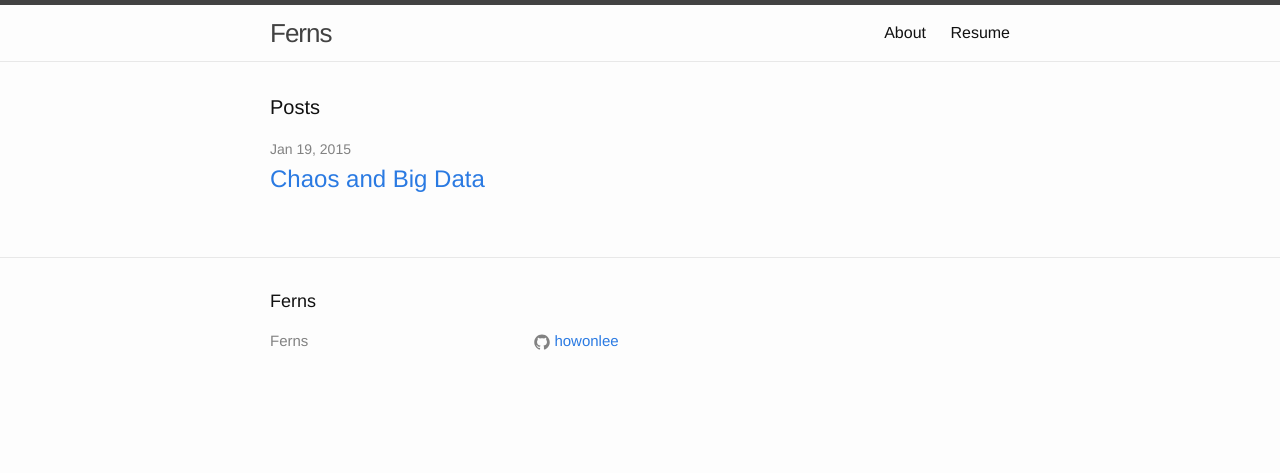
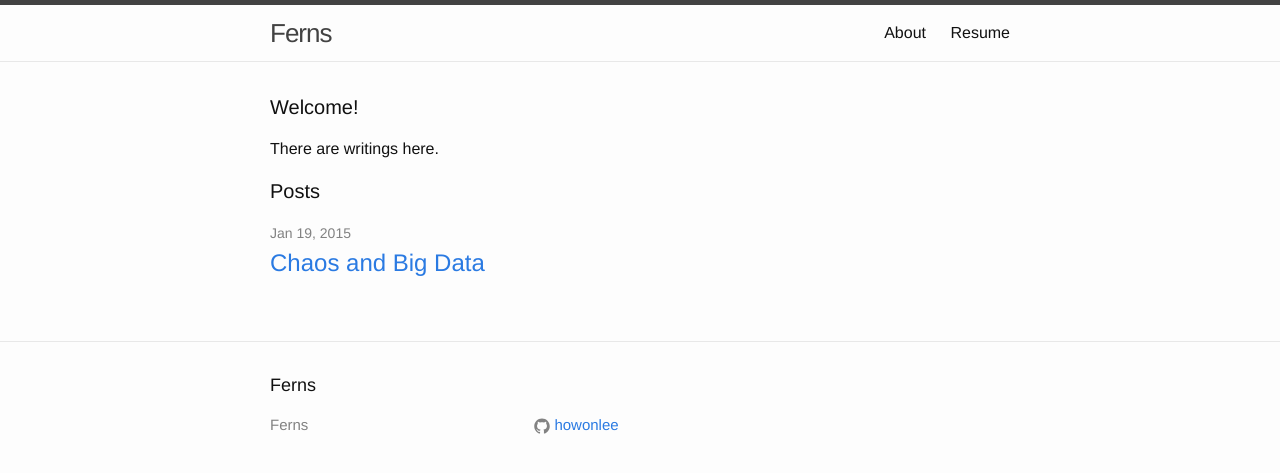
Before and after one commit to howonlee/howonlee.github.io, a Jekyll site: the page built from index.html, in a window 1280 px wide. Shown: the top 473 px of the page. Built offline with Jekyll 4.4.1, drawn with Linux system fonts in a browser that asks for light colours.

Commit message:
epistemology, I guess

```diff
--- a/index.html
+++ b/index.html
@@ -3,6 +3,9 @@ layout: default
 ---
 
 <div class="home">
+
+  <h1 class="page-heading">Welcome!</h1>
+  <p>There are writings here.</p>
 
   <h1 class="page-heading">Posts</h1>
 
```
